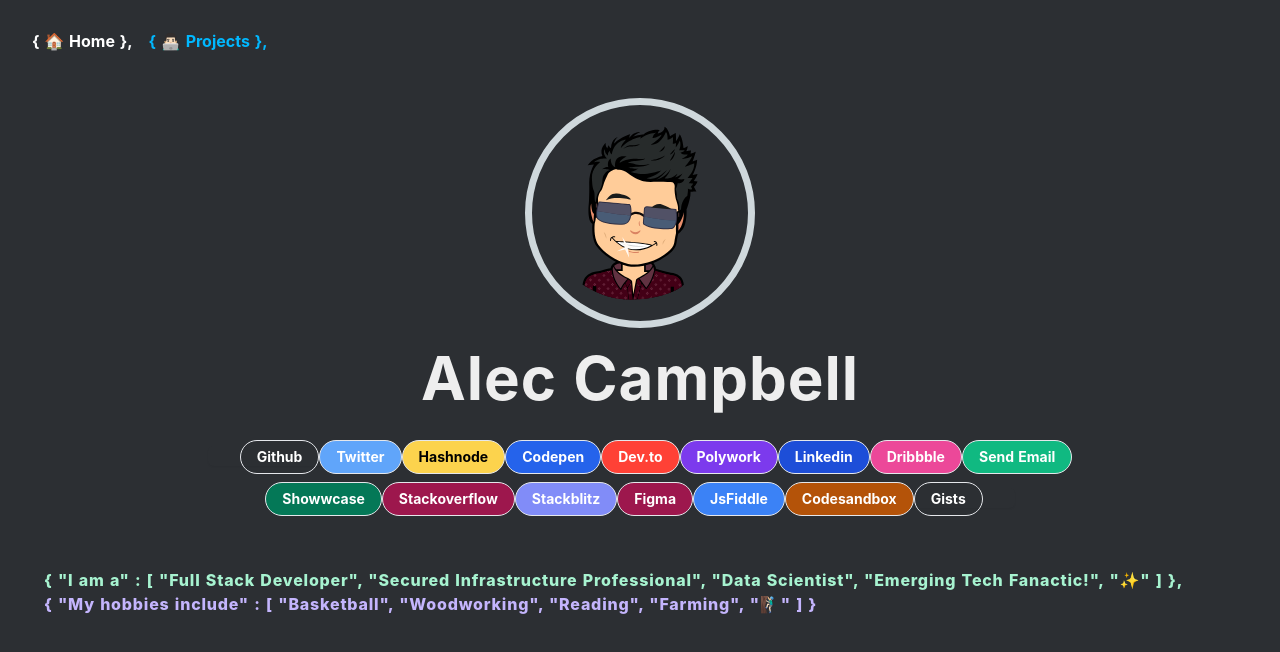
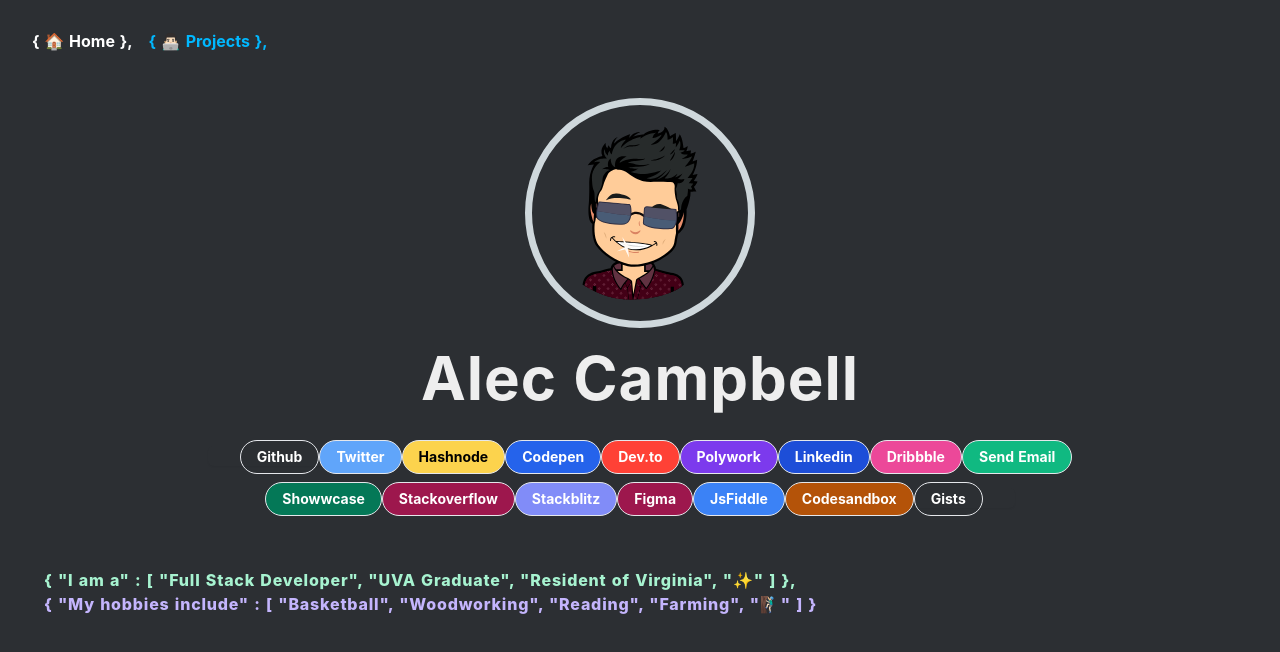
Before and after one commit to Uvacoder/test-abclinks2, a Nuxt app: page / in a window 1280 px wide. Shown: the top 652 px of the page. Built offline with nearby package versions, Linux system fonts and the light colour scheme; a web font is replaced by a local one.

Commit message:
Update index.vue

```diff
--- a/pages/index.vue
+++ b/pages/index.vue
@@ -51,7 +51,7 @@
 
      <h2 class="text-left justify-center d-flex flex-column text-base y-8 sm:p-7 lg:p1 sm:space-x-2 sm:space-y-2 lg:space-x-4 lg:space-y-4 skew-y-12">
           <ul class="list-none tracking-wider antialiased sm:subpixel-antialiased md:antialiased font-extrabold">
-            <li class="text-green-200">{ "I am a" : [ "Full Stack Developer", "Secured Infrastructure Professional", "Data Scientist", "Emerging Tech Fanactic!", "✨" ] },</li>
+            <li class="text-green-200">{ "I am a" : [ "Full Stack Developer", "UVA Graduate", "Resident of Virginia", "✨" ] },</li>
             <li class="text-purple-300">{ "My hobbies include" : [ "Basketball", "Woodworking", "Reading", "Farming", "🧗🏻‍♂️" ] }</li><br>
           </ul>
     </h2>
```
